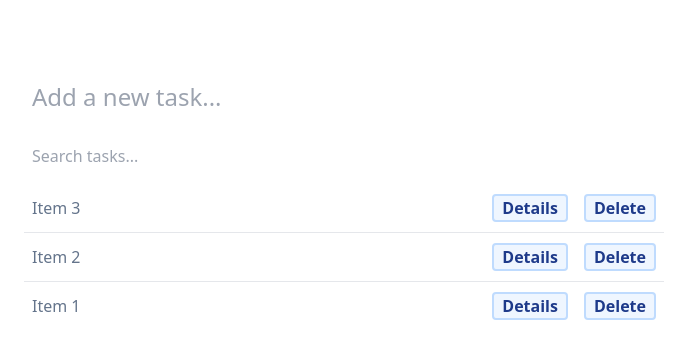
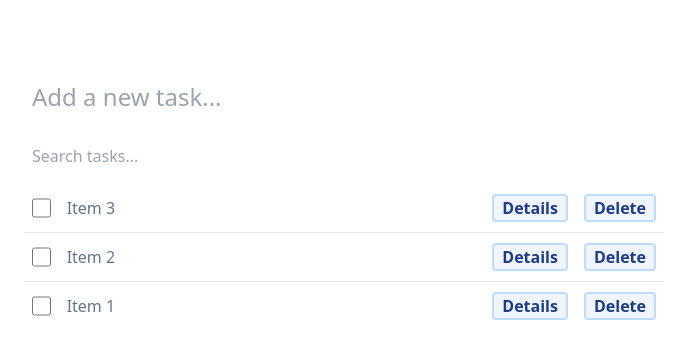
Before and after one commit to thomsz/phoenix, a Vue app in the folder client/: page / in a window 1280 px wide. Shown: the top 358 px of the page, without its empty margins (296-983 px from the left). Built offline with nearby package versions, Linux system fonts and the light colour scheme.

Commit message:
feat: add Done checkbox

```diff
--- a/client/src/components/NewTodo.vue
+++ b/client/src/components/NewTodo.vue
@@ -86,6 +86,7 @@ export default defineComponent({
       const { title, dueDate, description } = this.form
       const todo: Todo = {
         id: uuid(),
+        done: false,
         title,
         description,
         ...(dueDate && { dueDate: new Date(dueDate) }),
--- a/client/src/components/TodoItem.vue
+++ b/client/src/components/TodoItem.vue
@@ -1,6 +1,14 @@
 <template>
-  <article class="hover:cursor-pointer hover:bg-slate-50 transition-colors duration-300">
+  <article
+    class="hover:cursor-pointer hover:bg-slate-50 transition-colors duration-300"
+    :class="{ 'opacity-25': item.done }"
+  >
     <div class="flex justify-between items-center h-12">
+      <input
+        type="checkbox"
+        class="mx-2 h-full w-7 accent-green-600 hover:cursor-pointer"
+        v-model="form.done"
+      />
       <EditInPlaceField
         name="title"
         v-model="form.title"
--- a/client/src/types/Todo.ts
+++ b/client/src/types/Todo.ts
@@ -1,5 +1,6 @@
 export default interface Todo {
   id: string
+  done: boolean
   title: string
   dueDate?: Date
   description: string
--- a/client/src/views/MainTodos.vue
+++ b/client/src/views/MainTodos.vue
@@ -79,16 +79,19 @@ export default defineComponent({
       this.todos = [
         {
           id: '1',
+          done: false,
           title: 'Item 1',
           description: 'Item 1 description'
         },
         {
           id: '2',
+          done: false,
           title: 'Item 2',
           description: 'Item 2 description'
         },
         {
           id: '3',
+          done: false,
           title: 'Item 3',
           description: 'Item 3 description'
         }
```
